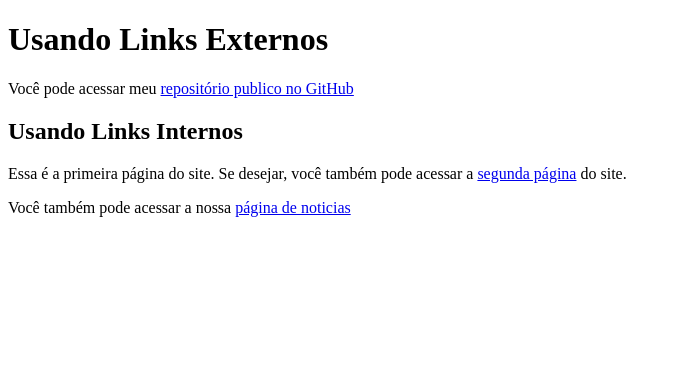
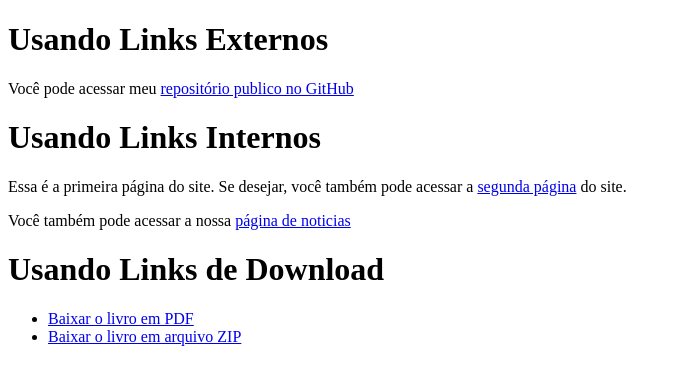
Before and after one commit to GuilhermeJuventino/HTML-CSS, a plain HTML site: page exercicios/ex010/index.html in a window 1280 px wide. Shown: the whole page, without its empty margins (0-681 px from the left). Drawn offline with Linux system fonts and the light colour scheme.

Commit message:
Continuação do Exercício 010: Links de Download

```diff
--- a/exercicios/ex010/index.html
+++ b/exercicios/ex010/index.html
@@ -10,8 +10,18 @@
 
     <p>Você pode acessar meu <a href="https://github.com/GuilhermeJuventino/GuilhermeJuventino" target="_blank" rel="external">repositório publico no GitHub</a></p>
 
-    <h2>Usando Links Internos</h2>
+    <h1>Usando Links Internos</h1>
     <p>Essa é a primeira página do site. Se desejar, você também pode acessar a <a href="pag002.html" rel="next" target="_self">segunda página</a> do site.</p>
     <p>Você também pode acessar a nossa <a href="noticias/pag003.html" rel="next" target="_self">página de noticias</a></p>
+
+    <h1>Usando Links de Download</h1>
+    <ul>
+        <li>
+            <a href="livros/meulivro.pdf" download="meulivro.pdf" type="application/pdf">Baixar o livro em PDF</a>
+        </li>
+        <li>
+            <a href="livros/meulivro.zip" download="meulivro.zip" type="application/zip">Baixar o livro em arquivo ZIP</a>
+        </li>
+    </ul>
 </body>
 </html>
```
Also changed, not shown: 2 other files.
